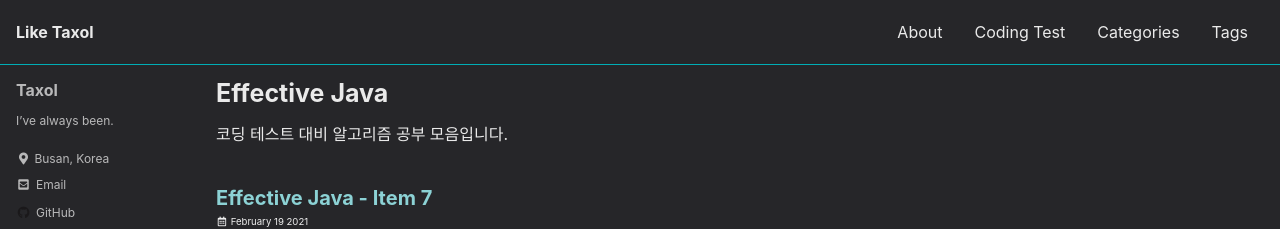
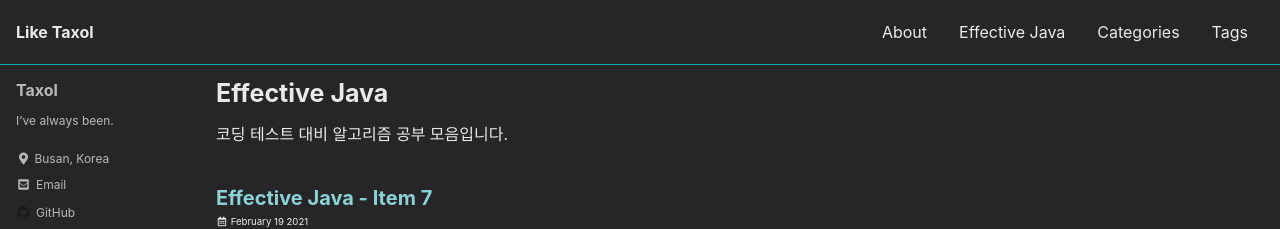
Before and after one commit to taxol1203/taxol1203.github.io, a Jekyll site: the page built from _pages/Effective_Java.md, in a window 1280 px wide. Shown: the top 229 px of the page. Built offline with Jekyll 4.4.1, drawn with Linux system fonts in a browser that asks for light colours; cached includes are drawn as plain includes.

Commit message:
change categories3

```diff
--- a/_data/navigation.yml
+++ b/_data/navigation.yml
@@ -2,8 +2,8 @@
 main:
   - title: "About"
     url: /about/
-  - title: "Coding Test"
-    url: /categories/codingTest/
+  - title: "Effective Java"
+    url: /categories/Effective_Java/
   - title: "Categories"
     url: /categories/
   - title: "Tags"
--- a/_pages/Effective_Java.md
+++ b/_pages/Effective_Java.md
@@ -1,6 +1,6 @@
 ---
 title: "Effective Java"
-permalink: /categories/Effective Java/
+permalink: /categories/Effective_Java/
 layout: category
 author_profile: true
 taxonomy: Effective Java
```
